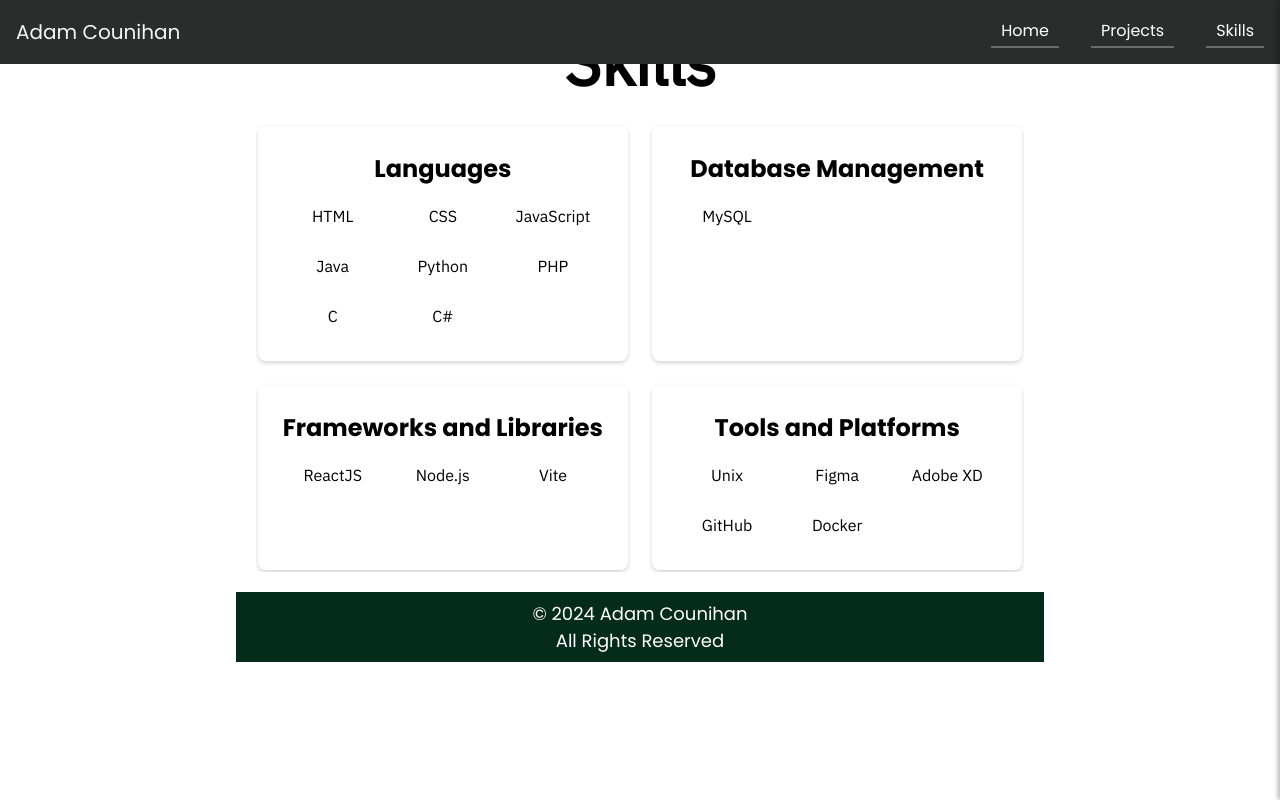
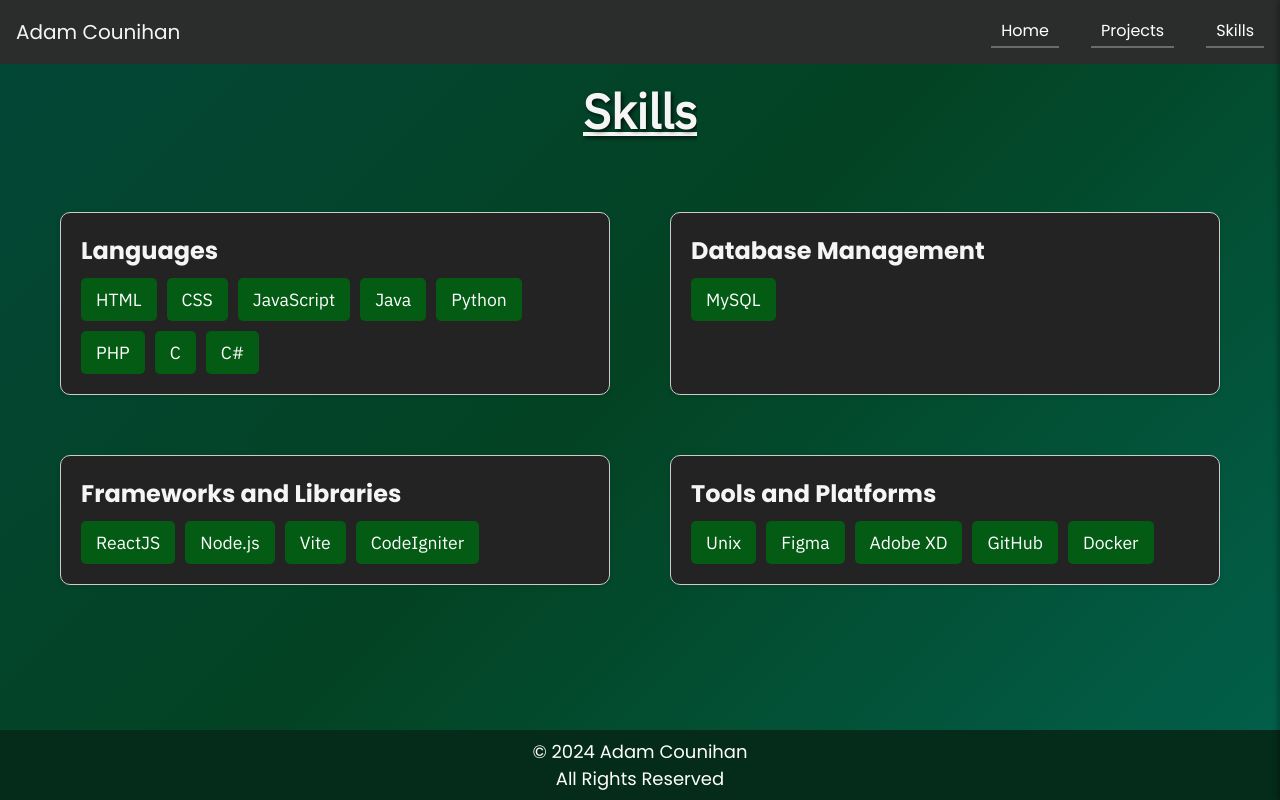
Before and after one commit to adamcounihan-dev/Portfolio-Website, a React (Vite) app: page /skills in a window 1280 px wide. Built offline with nearby package versions, Linux system fonts and the light colour scheme.

Commit message:
style: improve skills section

```diff
--- a/pages/Skills/Skills.jsx
+++ b/pages/Skills/Skills.jsx
@@ -3,22 +3,21 @@ import styles from './SkillsStyles.module.css';
 const skills = {
     Languages: ['HTML', 'CSS', 'JavaScript', 'Java', 'Python', 'PHP', 'C', 'C#'],
     'Database Management': ['MySQL'],
-    'Frameworks and Libraries': ['ReactJS', 'Node.js', 'Vite'],
+    'Frameworks and Libraries': ['ReactJS', 'Node.js', 'Vite', 'CodeIgniter'],
     'Tools and Platforms': ['Unix', 'Figma', 'Adobe XD', 'GitHub', 'Docker']
 };
 
 function Skills() {
     return (
-        <section id="skills" className={styles.skillsContainer}>
+        <section id="skills" className={styles.skills}>
             <h1 className={styles.title}>Skills</h1>
-            <div className={styles.gridWrapper}>
-                <div className={styles.gridContainer}>
+            <div className={styles.skillsGrid}>
                 {Object.entries(skills).map(([category, items]) => (
-                        <div key={category} className={styles.gridCategory}>
-                            <h2 className={styles.categoryTitle}>{category}</h2>
-                            <div className={styles.gridItems}>
+                    <div key={category} className={styles.skillCategory}>
+                        <h3 className={styles.categoryTitle}>{category}</h3>
+                        <div className={styles.skillsContainer}>
                             {items.map((skill, index) => (
-                                    <div key={index} className={styles.gridItem}>
+                                <div key={index} className={styles.skillItem}>
                                     {skill}
                                 </div>
                             ))}
@@ -26,7 +25,6 @@ function Skills() {
                     </div>
                 ))}
             </div>
-            </div>
         </section>
     );
 }
--- a/pages/Skills/SkillsStyles.module.css
+++ b/pages/Skills/SkillsStyles.module.css
@@ -1,62 +1,86 @@
+.skills {
+    display: flex;
+    flex-direction: column;
+    gap: 20px;
+    align-items: center;
+    background: linear-gradient(135deg, #024637, #034323, #025f49);
+    padding-top: 50px;
+    position: relative;
+    height: calc(100dvh - 70px);
+    width: 100vw;
+    color: var(--text-color);
+}
+
+.skillsGrid {
+    display: grid;
+    grid-template-columns: repeat(2, 1fr);
+    gap: 20px;
+    width: 100%;
+    max-width: 1200px;
+    margin-top: 30px;
+    overflow-x: visible;
+}
+
+.skillCategory {
+    border: 1px solid #ccc;
+    padding: 20px;
+    border-radius: 10px;
+    box-shadow: 0 2px 5px rgba(0, 0, 0, 0.1);
+    background-color: var(--container-bg-color);
+    margin: 20px;
+}
+
+.categoryTitle {
+    font-size: 1.5em;
+    margin-bottom: 10px;
+}
+
 .skillsContainer {
-    padding: 20px;
-    background-color: var(--dark-bg-color);
+    display: flex;
+    flex-wrap: wrap;
+    gap: 10px;
+}
+
+.skillItem {
+    background-color: var(--accent-color);
+    color: white;
+    padding: 10px 15px;
+    border-radius: 5px;
+    font-size: 1.1em;
+    font-family: 'IBM Plex Sans', sans-serif;
 }
 
 .title {
+    align-self: center;
+    margin-top: 30px;
+    text-shadow: 2px 2px 4px rgba(0, 0, 0, 0.7);
+    font-size: 3rem;
     text-align: center;
-    color: var(--dark-accent-color);
-    margin-bottom: 20px;
+    flex-shrink: 0;
+    text-decoration: underline;
 }
 
-.gridWrapper {
-    display: flex;
-    justify-content: center;
-    align-items: center;
-}
+@media (max-width: 768px) {
+    .skillsGrid {
+        grid-template-columns: 1fr;
+        gap: 15px;
+        padding: 0 10px;
+    }
 
-.gridContainer {
-    display: grid;
-    grid-template-columns: repeat(2, 1fr);
-    grid-template-rows: repeat(2, auto);
-    gap: 20px;
-    max-width: 1200px;
-    width: 100%;
-}
+    .skillCategory {
+        margin: 10px 0;
+        padding: 15px;
+    }
 
-.gridCategory {
-    background-color: var(--dark-container-bg-color);
-    border-radius: 8px;
-    padding: 25px;
-    box-shadow: 0 2px 4px rgba(0, 0, 0, 0.18);
-    text-align: center;
-    margin: 2px;
-}
+    .skillsContainer {
+        display: flex;
+        flex-wrap: wrap;
+        justify-content: center;
+        gap: 8px;
+    }
 
-.categoryTitle {
-    color: var(--dark-text-color);
-    margin-bottom: 10px;
-}
-
-.gridItems {
-    display: grid;
-    grid-template-columns: repeat(auto-fill, minmax(100px, 1fr));
-    gap: 10px;
-}
-
-.gridItem {
-    background-color: var(--light-container-bg-color);
-    border-radius: 4px;
-    padding: 10px;
-    text-align: center;
-    font-family: 'IBM Plex Sans', sans-serif;
-}
-
-
-
-@media (max-width: 768px) {
-    .gridContainer {
-        grid-template-columns: 1fr;
-        grid-template-rows: repeat(4, auto);
+    .skillItem {
+        padding: 8px 12px;
+        font-size: 1em;
     }
 }
```
Lines whose indentation alone changed are shown as unchanged.
